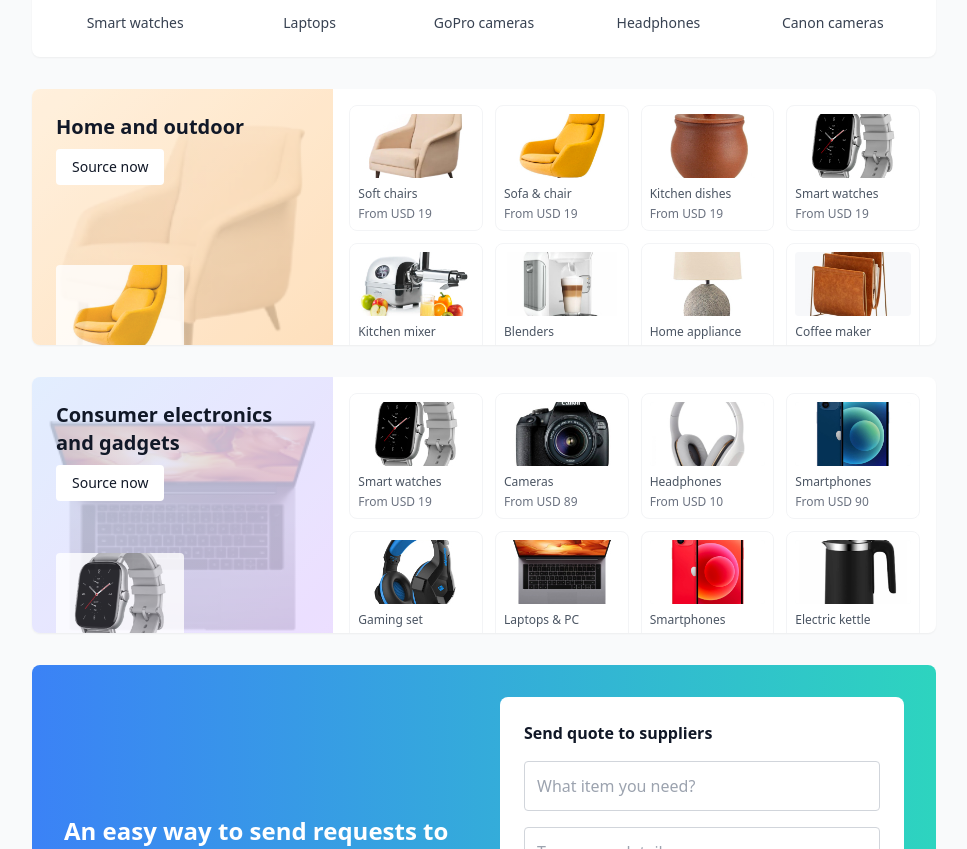
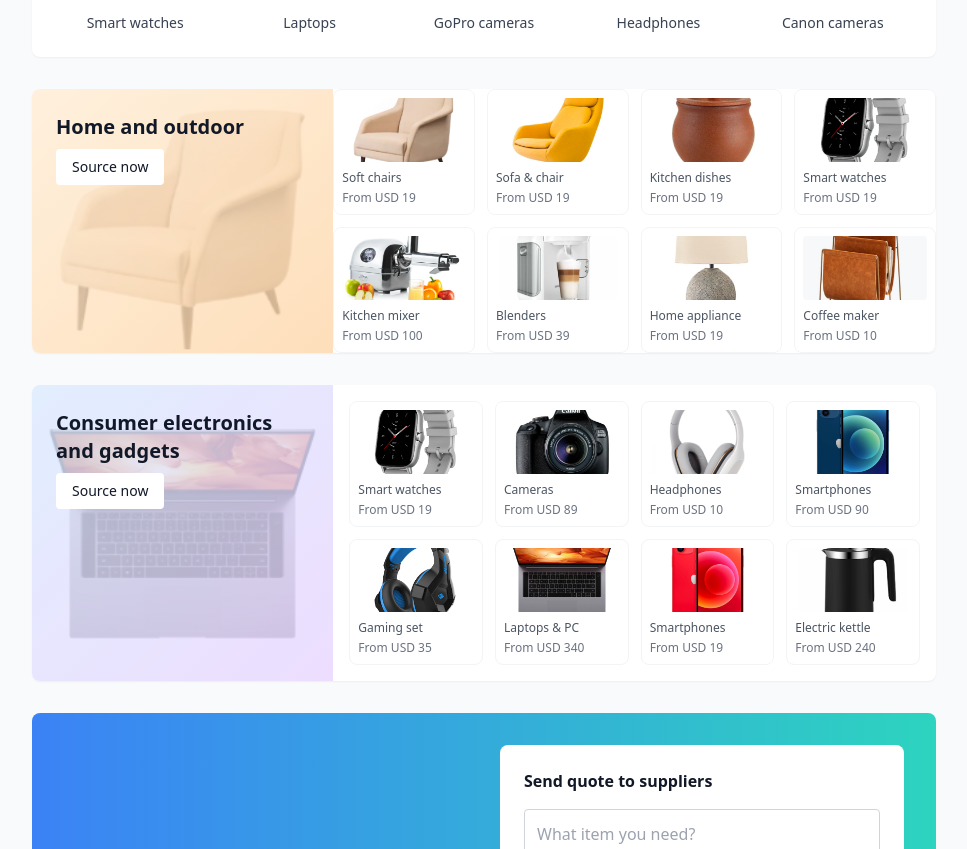
Before and after one commit to Hammad-i220628/ecommerce-fullstack-design, a React (Vite) app: page / in a window 1280 px wide. Shown: the part 758-1607 px from the top of the page, without its empty margins (312-1279 px from the left). Built offline with nearby package versions, Linux system fonts and the light colour scheme.

Commit message:
Set the layout of Home and outdoor and Consumer electronics and gadgets

```diff
--- a/index.html
+++ b/index.html
@@ -4,7 +4,7 @@
     <meta charset="UTF-8" />
     <link rel="icon" type="image/svg+xml" href="/vite.svg" />
     <meta name="viewport" content="width=device-width, initial-scale=1.0" />
-    <title>Complete E-commerce Marketplace Website</title>
+    <title>E-commerce Website</title>
   </head>
   <body>
     <div id="root"></div>
--- a/src/App.tsx
+++ b/src/App.tsx
@@ -771,8 +771,8 @@ function AppContent() {
               </div>
             </div>
 
-            <div className="bg-white rounded-lg shadow-sm overflow-hidden">
-              <div className="grid grid-cols-1 lg:grid-cols-3 h-64">
+            <div className="bg-white rounded-lg shadow-sm overflow-hidden h-200">
+              <div className="grid grid-cols-1 lg:grid-cols-3 h-220">
                 <div className="relative bg-gradient-to-br from-orange-100 to-orange-200 p-6 flex flex-col justify-between">
                   <div className="absolute inset-0 opacity-20">
                     <img
@@ -790,16 +790,9 @@ function AppContent() {
                       Source now
                     </button>
                   </div>
-                  <div className="relative z-10">
-                    <img
-                      src="/interior/2.jpg"
-                      alt="Featured product"
-                      className="w-32 h-24 object-cover rounded opacity-80"
-                    />
-                  </div>
                 </div>
 
-                <div className="lg:col-span-2 p-4">
+                <div className="lg:col-span-2 p-120">
                   <div className="grid grid-cols-4 gap-3 h-full">
                     {homeProducts.map((product, index) => (
                       <div key={index} className="bg-white border border-gray-100 rounded-lg p-2 hover:shadow-md transition-shadow group cursor-pointer" onClick={handleNavigateToProducts}>
@@ -820,7 +813,7 @@ function AppContent() {
             </div>
 
             <div className="bg-white rounded-lg shadow-sm overflow-hidden">
-              <div className="grid grid-cols-1 lg:grid-cols-3 h-64">
+              <div className="grid grid-cols-1 lg:grid-cols-3 h-30">
                 <div className="relative bg-gradient-to-br from-blue-100 to-purple-200 p-6 flex flex-col justify-between">
                   <div className="absolute inset-0 opacity-20">
                     <img
@@ -837,13 +830,6 @@ function AppContent() {
                     >
                       Source now
                     </button>
-                  </div>
-                  <div className="relative z-10">
-                    <img
-                      src="/tech/8.jpg"
-                      alt="Featured electronics"
-                      className="w-32 h-24 object-cover rounded opacity-80"
-                    />
                   </div>
                 </div>
 
--- a/src/pages/CartPage.tsx
+++ b/src/pages/CartPage.tsx
@@ -218,27 +218,12 @@ const CartPage: React.FC<CartPageProps> = ({ onBackToHome }) => {
                 Checkout
               </button>
 
-              <div className="flex justify-center space-x-2 mb-6">
-                <img src="/api/placeholder/30/20" alt="Visa" className="h-5" />
-                <img src="/api/placeholder/30/20" alt="Mastercard" className="h-5" />
-                <img src="/api/placeholder/30/20" alt="PayPal" className="h-5" />
-                <img src="/api/placeholder/30/20" alt="Apple Pay" className="h-5" />
-              </div>
-
-              {/* Trust Badges */}
-              <div className="space-y-3 text-sm text-gray-600">
-                <div className="flex items-center space-x-2">
-                  <Shield className="w-4 h-4 text-green-500" />
-                  <span>Secure payment</span>
-                </div>
-                <div className="flex items-center space-x-2">
-                  <MessageSquare className="w-4 h-4 text-blue-500" />
-                  <span>Customer support</span>
-                </div>
-                <div className="flex items-center space-x-2">
-                  <Truck className="w-4 h-4 text-orange-500" />
-                  <span>Free delivery</span>
-                </div>
+              <div className="flex justify-center space-x-3 mb-6">
+                <img src="/payment/1.png" alt="Visa" className="h-6 object-contain" />
+                <img src="/payment/2.png" alt="Mastercard" className="h-6 object-contain" />
+                <img src="/payment/3.png" alt="PayPal" className="h-6 object-contain" />
+                <img src="/payment/4.png" alt="Apple Pay" className="h-6 object-contain" />
+                <img src="/payment/5.png" alt="Google Pay" className="h-6 object-contain" />
               </div>
             </div>
           </div>
```
